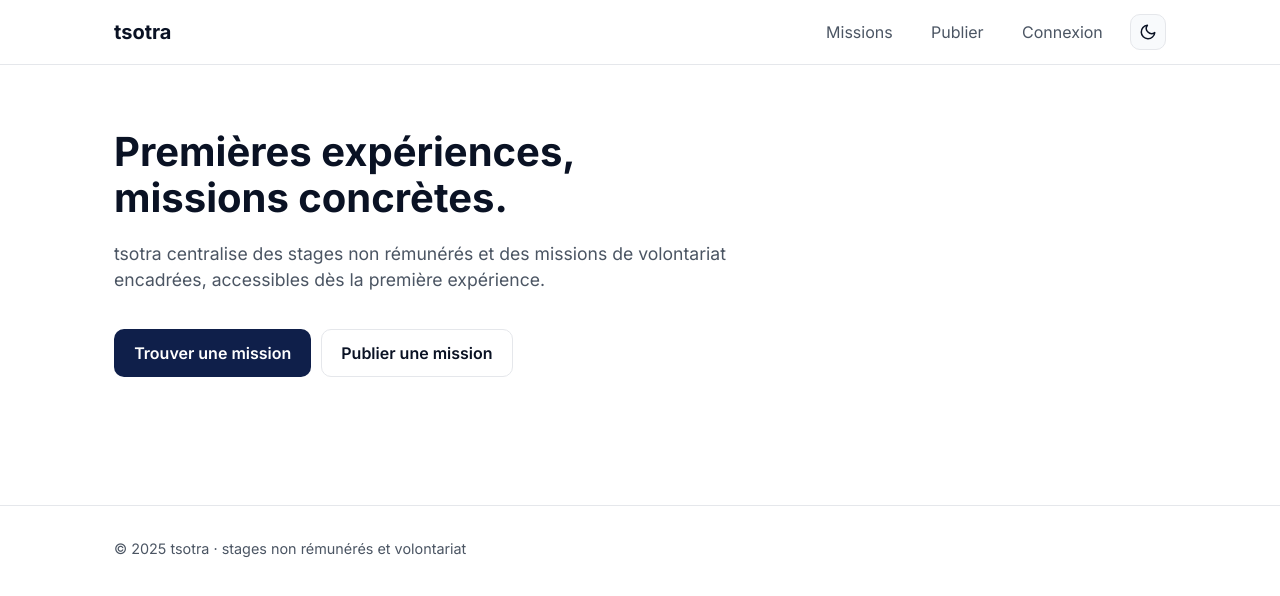
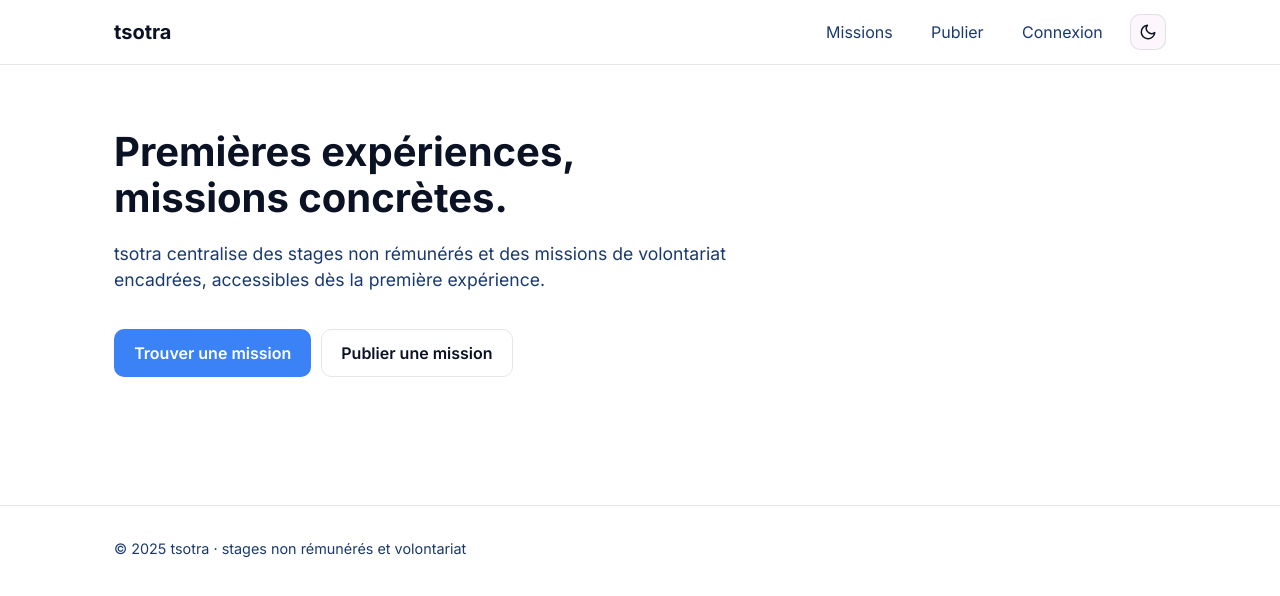
Before and after one commit to nomena-sombiniaina-alfa/tsotra, a React (Vite) app in the folder frontend/: page / in a window 1280 px wide. Shown: the top 596 px of the page. Built offline with nearby package versions, Linux system fonts and the light colour scheme.

Commit message:
Refresh color palette inspired by my-self brand (light: blue+fuchsia, dark: blood red+navy)

```diff
--- a/frontend/src/index.css
+++ b/frontend/src/index.css
@@ -1,26 +1,26 @@
 :root[data-theme='light'] {
   --bg: #ffffff;
-  --bg-soft: #f8fafc;
+  --bg-soft: #fdf6fc;
   --text: #0a1224;
-  --muted: #4b5563;
-  --border: #e5e7eb;
-  --primary: #0f1f4a;
-  --primary-h: #1a2c63;
-  --accent: #ff6a3d;
-  --accent-h: #f04e1e;
+  --muted: #1a3a6f;
+  --border: rgba(10, 18, 36, 0.10);
+  --primary: #3b82f6;
+  --primary-h: #2563eb;
+  --accent: #c026d3;
+  --accent-h: #a21caf;
   color-scheme: light;
 }
 
 :root[data-theme='dark'] {
-  --bg: #06080f;
-  --bg-soft: #0d1224;
-  --text: #eef2fb;
-  --muted: #8a95b3;
-  --border: #1c2547;
-  --primary: #ef4444;
-  --primary-h: #dc2626;
-  --accent: #f87171;
-  --accent-h: #ef4444;
+  --bg: #02050b;
+  --bg-soft: #0c1d2e;
+  --text: #f2f4f8;
+  --muted: #a7b0c5;
+  --border: rgba(255, 255, 255, 0.06);
+  --primary: #8b0000;
+  --primary-h: #a8121e;
+  --accent: #b3121f;
+  --accent-h: #d4183d;
   color-scheme: dark;
 }
 
```
